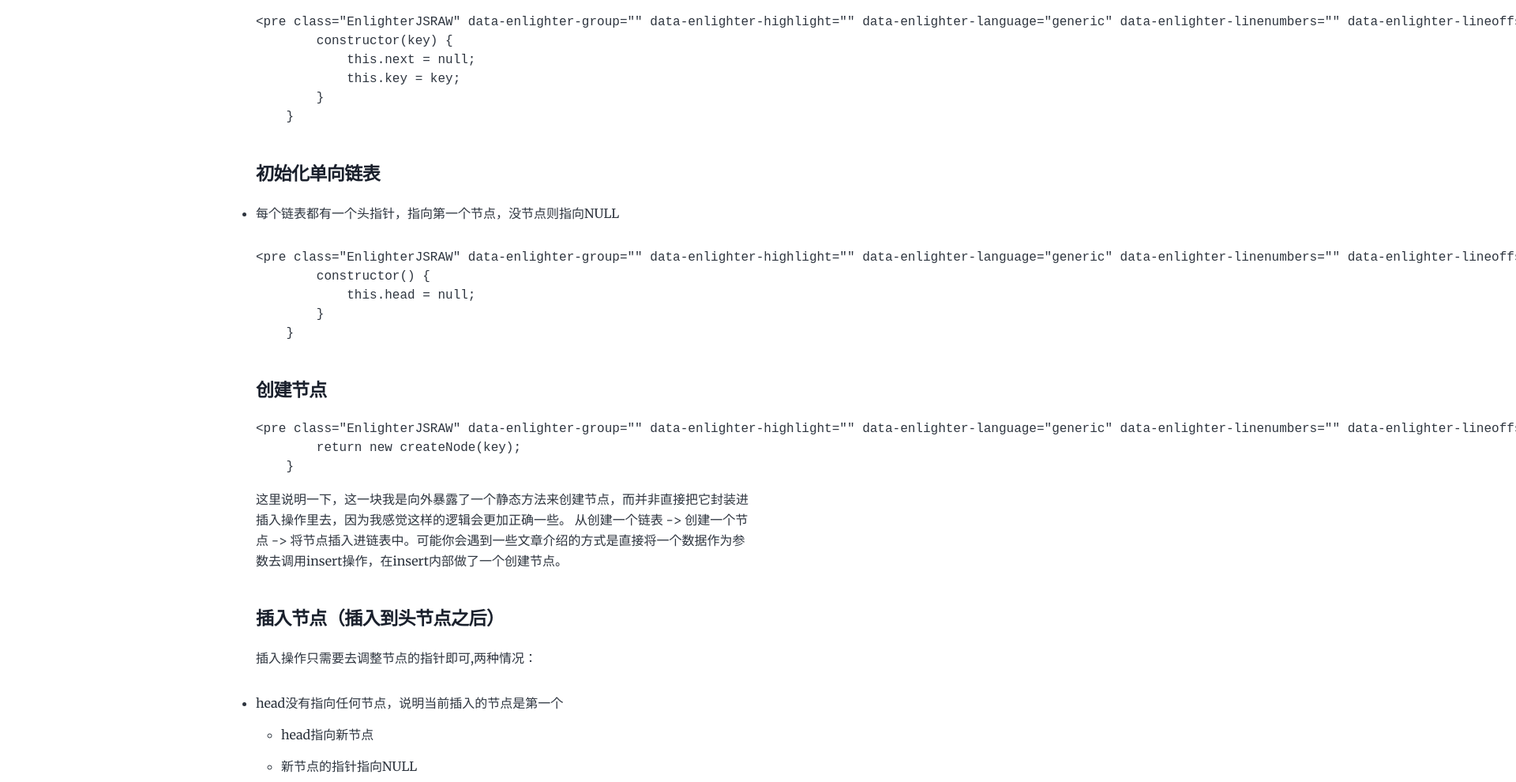
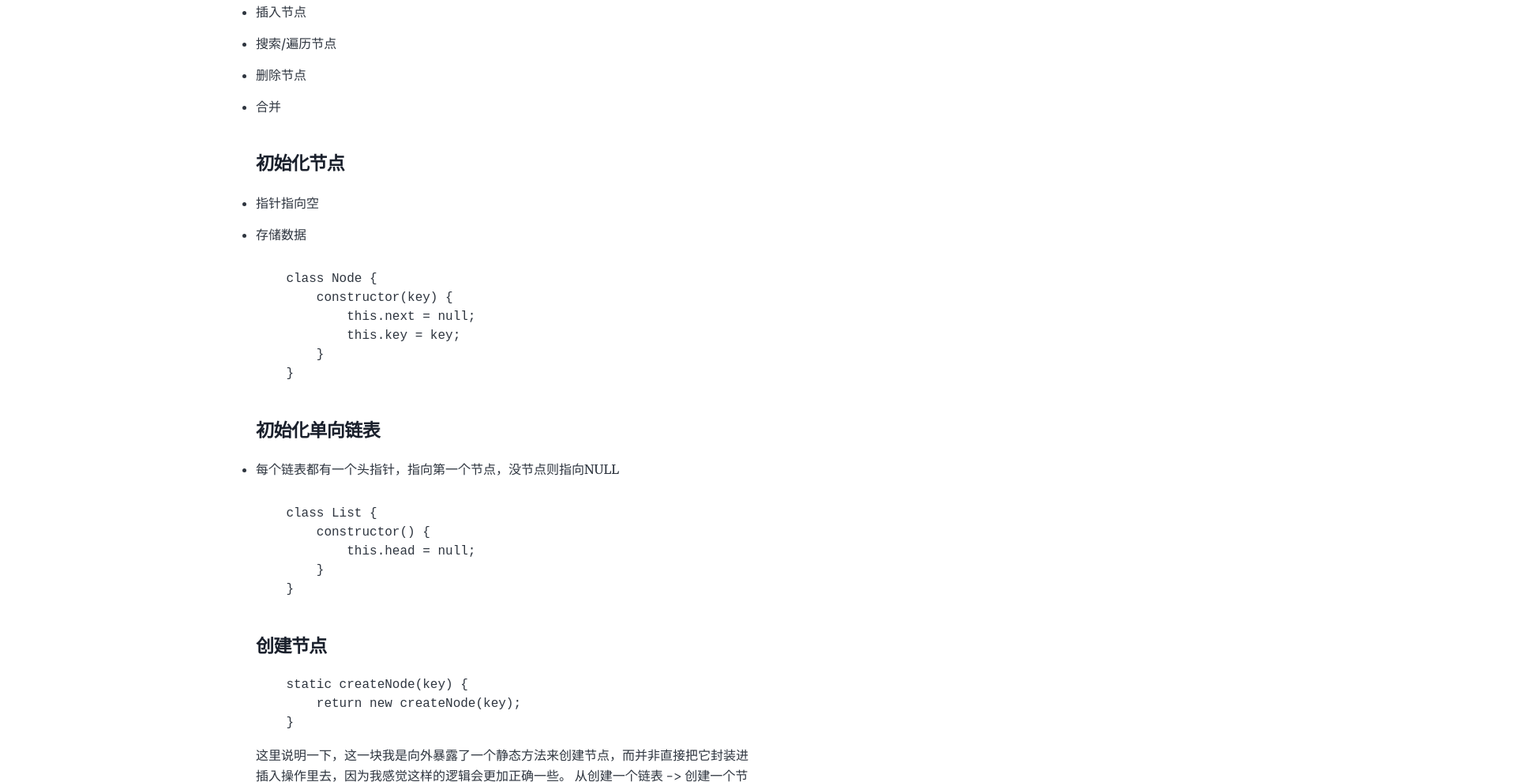
Before and after one commit to IA-max/blog, a Gatsby site: page /jse695b0e68daee7bb93e69e84-e993bee8a1a8/jse695b0e68daee7bb93e69e84-e993bee8a1a8/ in a window 1280 px wide. Shown: the part 1525-2515 px from the top of the page at 79% size, 1920 px wide, since content can reach past the window. Built offline with nearby package versions, Linux system fonts and the light colour scheme; Gatsby itself is replaced by a stand-in of ours; some packages are replaced by stand-ins of ours; code samples lack their colours.

Commit message:
Update jse695b0e68daee7bb93e69e84-e993bee8a1a8.md

````diff
--- a/content/blog/jse695b0e68daee7bb93e69e84-e993bee8a1a8/jse695b0e68daee7bb93e69e84-e993bee8a1a8.md
+++ b/content/blog/jse695b0e68daee7bb93e69e84-e993bee8a1a8/jse695b0e68daee7bb93e69e84-e993bee8a1a8.md
@@ -19,7 +19,7 @@ post_format: []
 这里大致模拟一下数组的插入操作：
 
 ```
-<pre class="EnlighterJSRAW" data-enlighter-group="" data-enlighter-highlight="" data-enlighter-language="generic" data-enlighter-linenumbers="" data-enlighter-lineoffset="" data-enlighter-theme="" data-enlighter-title="">    function insert(arr, index, data) {
+  function insert(arr, index, data) {
       for (let i = arr.length; i >index; i--) {
         arr[i] = arr[i - 1];
       }
@@ -31,7 +31,9 @@ post_format: []
 
 ### 单向链表
 
-<figure class="wp-block-image">![图片描述](https://segmentfault.com/img/bVblRLN?w=587&h=95)</figure>#### 单向链表的特点：
+![图片描述](https://segmentfault.com/img/bVblRLN?w=587&h=95)
+
+#### 单向链表的特点：
 
 - 用一组任意的内存空间去存储数据元素（这里的内存空间可以是连续的，也可以是不连续的）
 - 每个节点(node)都由数据本身和一个指向后续节点的指针组成
@@ -52,7 +54,7 @@ post_format: []
 - 存储数据
 
 ```
-<pre class="EnlighterJSRAW" data-enlighter-group="" data-enlighter-highlight="" data-enlighter-language="generic" data-enlighter-linenumbers="" data-enlighter-lineoffset="" data-enlighter-theme="" data-enlighter-title="">    class Node {
+    class Node {
         constructor(key) {
             this.next = null;
             this.key = key;
@@ -65,7 +67,7 @@ post_format: []
 - 每个链表都有一个头指针，指向第一个节点，没节点则指向NULL
 
 ```
-<pre class="EnlighterJSRAW" data-enlighter-group="" data-enlighter-highlight="" data-enlighter-language="generic" data-enlighter-linenumbers="" data-enlighter-lineoffset="" data-enlighter-theme="" data-enlighter-title="">    class List {
+    class List {
         constructor() {
             this.head = null;
         }
@@ -75,7 +77,7 @@ post_format: []
 #### 创建节点
 
 ```
-<pre class="EnlighterJSRAW" data-enlighter-group="" data-enlighter-highlight="" data-enlighter-language="generic" data-enlighter-linenumbers="" data-enlighter-lineoffset="" data-enlighter-theme="" data-enlighter-title="">    static createNode(key) {
+    static createNode(key) {
         return new createNode(key);
     }
 ```
@@ -111,7 +113,7 @@ post_format: []
 - 找到节点中的key等于想要查找的key的时候，返回该节点
 
 ```
-<pre class="EnlighterJSRAW" data-enlighter-group="" data-enlighter-highlight="" data-enlighter-language="generic" data-enlighter-linenumbers="" data-enlighter-lineoffset="" data-enlighter-theme="" data-enlighter-title="">    find(key) {
+    find(key) {
         let node = this.head;
         while(node !== null && node.key !== key){
             node = node.next;
@@ -134,7 +136,7 @@ post_format: []
   - 将prevNode中的指针指向当前要删除的这个节点的下一个节点
 
 ```
-<pre class="EnlighterJSRAW" data-enlighter-group="" data-enlighter-highlight="" data-enlighter-language="generic" data-enlighter-linenumbers="" data-enlighter-lineoffset="" data-enlighter-theme="" data-enlighter-title="">    delete(node) {
+    delete(node) {
         // 第一种情况
         if(node === this.head){
             this.head = node.next;
@@ -159,12 +161,13 @@ post_format: []
 ### 单向链表整体的代码
 
 ```
-<pre class="EnlighterJSRAW" data-enlighter-group="" data-enlighter-highlight="" data-enlighter-language="generic" data-enlighter-linenumbers="" data-enlighter-lineoffset="" data-enlighter-theme="" data-enlighter-title="">class ListNode {
+class ListNode {
   constructor(key) {
     this.next = null;
     this.key = key;
   }
 }
+
 class List {
   constructor() {
     this.head = null;
@@ -219,7 +222,8 @@ class List {
 
 如果你把上面介绍的单向列表都看明白了，那么这里介绍的双向列表其实差不多。
 
-<figure class="wp-block-image">![图片描述](https://segmentfault.com/img/bVblSPH?w=641&h=157)</figure><figure class="wp-block-image">![图片描述](https://segmentfault.com/img/bVblSPI?w=556&h=164)</figure>从上面的图可以很清楚的看到双向链表和单向链表的区别。双向链表多了一个指向上一个节点的指针。
+![图片描述](https://segmentfault.com/img/bVblSPH?w=641&h=157)
+![图片描述](https://segmentfault.com/img/bVblSPI?w=556&h=164)从上面的图可以很清楚的看到双向链表和单向链表的区别。双向链表多了一个指向上一个节点的指针。
 
 #### 初始化节点
 
@@ -228,7 +232,7 @@ class List {
 - 节点数据
 
 ```
-<pre class="EnlighterJSRAW" data-enlighter-group="" data-enlighter-highlight="" data-enlighter-language="generic" data-enlighter-linenumbers="" data-enlighter-lineoffset="" data-enlighter-theme="" data-enlighter-title="">    class ListNode {
+    class ListNode {
         this.prev = null;
         this.next = null;
         this.key = key;
@@ -240,7 +244,7 @@ class List {
 - 头指针指向NULL
 
 ```
-<pre class="EnlighterJSRAW" data-enlighter-group="" data-enlighter-highlight="" data-enlighter-language="generic" data-enlighter-linenumbers="" data-enlighter-lineoffset="" data-enlighter-theme="" data-enlighter-title="">    class List {
+    class List {
         constructor(){
             this.head = null;
         }
@@ -250,7 +254,7 @@ class List {
 #### 创建节点
 
 ```
-<pre class="EnlighterJSRAW" data-enlighter-group="" data-enlighter-highlight="" data-enlighter-language="generic" data-enlighter-linenumbers="" data-enlighter-lineoffset="" data-enlighter-theme="" data-enlighter-title="">    static createNode(key){
+    static createNode(key){
         return new ListNode(key);
     }
 ```
@@ -263,7 +267,7 @@ class List {
 - 最后将head指向新的节点
 
 ```
-<pre class="EnlighterJSRAW" data-enlighter-group="" data-enlighter-highlight="" data-enlighter-language="generic" data-enlighter-linenumbers="" data-enlighter-lineoffset="" data-enlighter-theme="" data-enlighter-title="">    insert(node) {
+    insert(node) {
         node.prev = null;
         node.next = this.head;
         if(this.head){
@@ -278,7 +282,7 @@ class List {
 这里和单向节点一样，就直接贴代码了
 
 ```
-<pre class="EnlighterJSRAW" data-enlighter-group="" data-enlighter-highlight="" data-enlighter-language="generic" data-enlighter-linenumbers="" data-enlighter-lineoffset="" data-enlighter-theme="" data-enlighter-title="">  search(key) {
+  search(key) {
     let node = this.head;
     while (node !== null && node.key !== key) {
       node = node.next;
@@ -300,8 +304,10 @@ class List {
 - 删除的是最后一个节点
   - 要删除的节点的上一个节点的next指向null（也就是指向删除节点的next所指的地址）
 
-<figure class="wp-block-image">![图片描述](https://segmentfault.com/img/bVblSRs?w=896&h=328)</figure>```
-<pre class="EnlighterJSRAW" data-enlighter-group="" data-enlighter-highlight="" data-enlighter-language="generic" data-enlighter-linenumbers="" data-enlighter-lineoffset="" data-enlighter-theme="" data-enlighter-title="">    delete(node) {
+![图片描述](https://segmentfault.com/img/bVblSRs?w=896&h=328)
+
+```
+    delete(node) {
         const {prev,next} = node;
         delete node.prev;
         delete node.next;
@@ -320,7 +326,7 @@ class List {
 ### 双向链表整体代码
 
 ```
-<pre class="EnlighterJSRAW" data-enlighter-group="" data-enlighter-highlight="" data-enlighter-language="generic" data-enlighter-linenumbers="" data-enlighter-lineoffset="" data-enlighter-theme="" data-enlighter-title="">    class ListNode {
+class ListNode {
   constructor(key) {
     // 指向前一个节点
     this.prev = null;
@@ -330,6 +336,7 @@ class List {
     this.key = key;
   }
 }
+
 /**
  * 双向链表
  */
````
